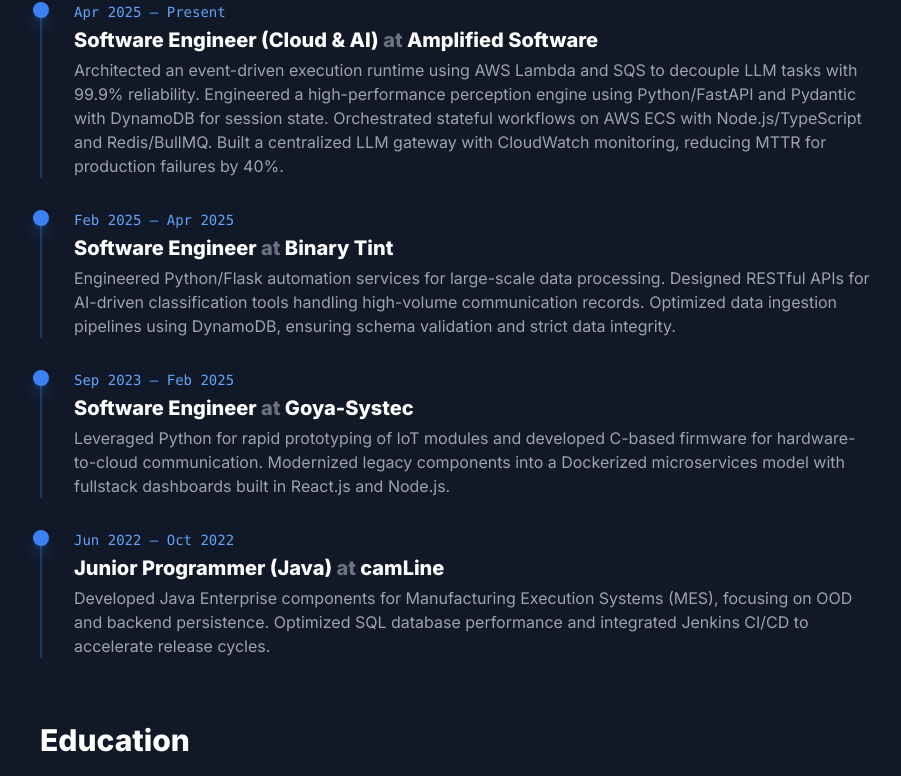
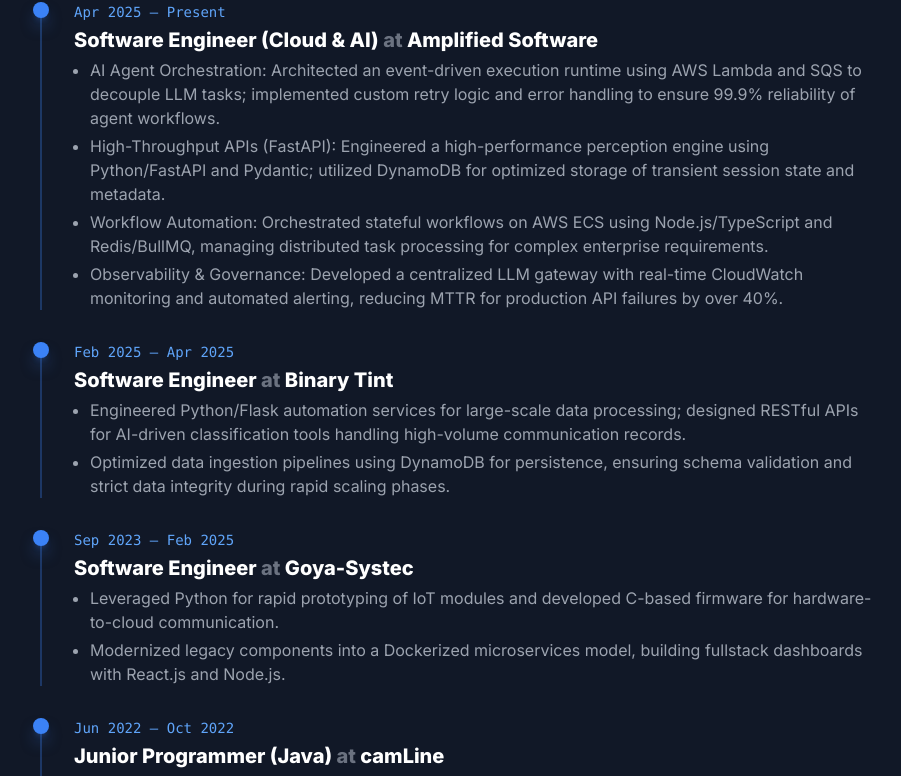
Before and after one commit to MihneaVNegru/my-portfolio, a React (Create React App) app: page /#/about in a window 1280 px wide. Shown: the part 550-1326 px from the top of the page, without its empty margins (184-1085 px from the left). Built offline with nearby package versions, Linux system fonts and the light colour scheme.

Commit message:
Show experience as bullet points matching CV layout

```diff
--- a/src/data.js
+++ b/src/data.js
@@ -57,25 +57,39 @@
     year: "Apr 2025 – Present",
     role: "Software Engineer (Cloud & AI)",
     company: "Amplified Software",
-    description: "Architected an event-driven execution runtime using AWS Lambda and SQS to decouple LLM tasks with 99.9% reliability. Engineered a high-performance perception engine using Python/FastAPI and Pydantic with DynamoDB for session state. Orchestrated stateful workflows on AWS ECS with Node.js/TypeScript and Redis/BullMQ. Built a centralized LLM gateway with CloudWatch monitoring, reducing MTTR for production failures by 40%."
+    bullets: [
+      "AI Agent Orchestration: Architected an event-driven execution runtime using AWS Lambda and SQS to decouple LLM tasks; implemented custom retry logic and error handling to ensure 99.9% reliability of agent workflows.",
+      "High-Throughput APIs (FastAPI): Engineered a high-performance perception engine using Python/FastAPI and Pydantic; utilized DynamoDB for optimized storage of transient session state and metadata.",
+      "Workflow Automation: Orchestrated stateful workflows on AWS ECS using Node.js/TypeScript and Redis/BullMQ, managing distributed task processing for complex enterprise requirements.",
+      "Observability & Governance: Developed a centralized LLM gateway with real-time CloudWatch monitoring and automated alerting, reducing MTTR for production API failures by over 40%."
+    ]
   },
   {
     year: "Feb 2025 – Apr 2025",
     role: "Software Engineer",
     company: "Binary Tint",
-    description: "Engineered Python/Flask automation services for large-scale data processing. Designed RESTful APIs for AI-driven classification tools handling high-volume communication records. Optimized data ingestion pipelines using DynamoDB, ensuring schema validation and strict data integrity."
+    bullets: [
+      "Engineered Python/Flask automation services for large-scale data processing; designed RESTful APIs for AI-driven classification tools handling high-volume communication records.",
+      "Optimized data ingestion pipelines using DynamoDB for persistence, ensuring schema validation and strict data integrity during rapid scaling phases."
+    ]
   },
   {
     year: "Sep 2023 – Feb 2025",
     role: "Software Engineer",
     company: "Goya-Systec",
-    description: "Leveraged Python for rapid prototyping of IoT modules and developed C-based firmware for hardware-to-cloud communication. Modernized legacy components into a Dockerized microservices model with fullstack dashboards built in React.js and Node.js."
+    bullets: [
+      "Leveraged Python for rapid prototyping of IoT modules and developed C-based firmware for hardware-to-cloud communication.",
+      "Modernized legacy components into a Dockerized microservices model, building fullstack dashboards with React.js and Node.js."
+    ]
   },
   {
     year: "Jun 2022 – Oct 2022",
     role: "Junior Programmer (Java)",
     company: "camLine",
-    description: "Developed Java Enterprise components for Manufacturing Execution Systems (MES), focusing on OOD and backend persistence. Optimized SQL database performance and integrated Jenkins CI/CD to accelerate release cycles."
+    bullets: [
+      "Developed Java Enterprise components for Manufacturing Execution Systems (MES), focusing on OOD and backend persistence.",
+      "Optimized SQL database performance and integrated Jenkins CI/CD to accelerate release cycles."
+    ]
   }
 ];
 
--- a/src/pages/About.js
+++ b/src/pages/About.js
@@ -46,9 +46,11 @@
                 <h3 className="text-xl font-bold text-white mb-1">
                   {exp.role} <span className="text-gray-500">at</span> {exp.company}
                 </h3>
-                <p className="text-gray-400">
-                  {exp.description}
-                </p>
+                <ul className="list-disc list-outside ml-4 space-y-1 text-gray-400">
+                  {exp.bullets.map((b, i) => (
+                    <li key={i}>{b}</li>
+                  ))}
+                </ul>
               </motion.div>
             ))}
           </div>
```
